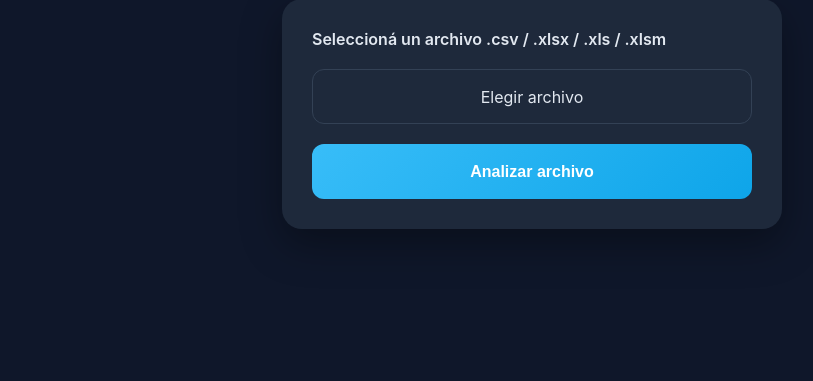
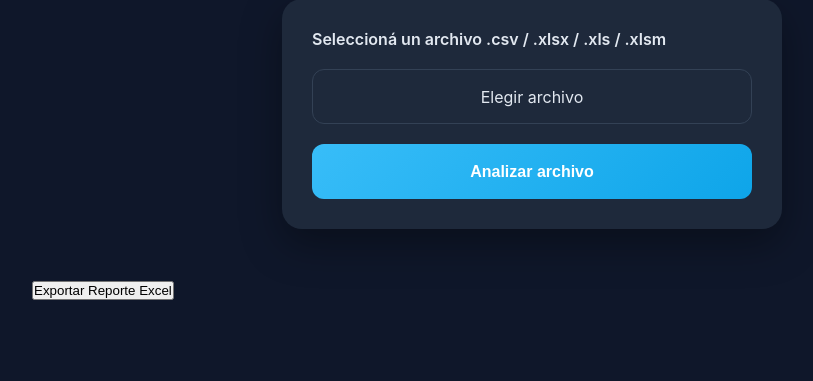
Before and after one commit to EZE1905/Plataforma_analisis_inteligente, a Flask app: page / in a window 1280 px wide. Shown: the part 209-590 px from the top of the page, without its empty margins (108-921 px from the left). Run offline with Flask 3, Linux system fonts and the light colour scheme.

Commit message:
añadiendo exportacion y guardado de archivos en carpeta uploads

```diff
--- a/app.py
+++ b/app.py
@@ -17,12 +17,15 @@ def upload():
     # Obtener el archivo cargado
     archivo = request.files['file']
 
+    # Guardar el archivo en la carpeta de uploads
+    archivo.save('uploads/' + archivo.filename)
+
     try:
         # Leer el archivo
         if archivo.filename.endswith('.csv'):
-            df_crudo = pd.read_csv(archivo)
+            df_crudo = pd.read_csv('uploads/' + archivo.filename)
         elif archivo.filename.endswith('.xlsx') or archivo.filename.endswith('.xlsm') or archivo.filename.endswith('.xls'):
-            df_crudo = pd.read_excel(archivo)
+            df_crudo = pd.read_excel('uploads/' + archivo.filename)
         else:
             error = "El archivo debe ser .csv, .xlsx, .xls o .xlsm"
             return render_template('/index.html', error=error)
@@ -32,6 +35,9 @@ def upload():
 
         # Crear df visual para el frontend
         df_visual = crear_visual(df_limpio)
+
+        # Guardar el archivo limpio en la carpeta de uploads
+        df_limpio.to_excel('uploads/limpio.xlsx', index=False)
 
         # Calcular los KPIs
         kpis = analizar_kpis(df_limpio)
@@ -57,5 +63,13 @@ def upload():
         print(f"Error al cargar el archivo: {e}")
         return redirect('/')
 
+@app.route('/exportar', methods=['POST'])
+def exportar():
+    # Lógica para exportar el archivo
+    # Leer archivo de uploads
+    df_limpio = pd.read_excel('uploads/limpio.xlsx')
+    print(df_limpio.head())
+    return redirect('/')
+
 if __name__ == '__main__':
     app.run(debug=True)
--- a/templates/index.html
+++ b/templates/index.html
@@ -113,6 +113,9 @@
             <h2 class="data-table-title">Visualización de los datos</h2>
             <div class="data-table">{{ df_visual|safe }}</div>
             {% endif %}
+            <form action="/exportar" method="post" class="form-exportar">
+                <button class="boton-exportar">Exportar Reporte Excel</button>
+            </form>
         </main>
         <script src="https://cdnjs.cloudflare.com/ajax/libs/Chart.js/4.5.0/chart.umd.js"></script>
         <script>
```
Also changed, not shown: 1 other file.
